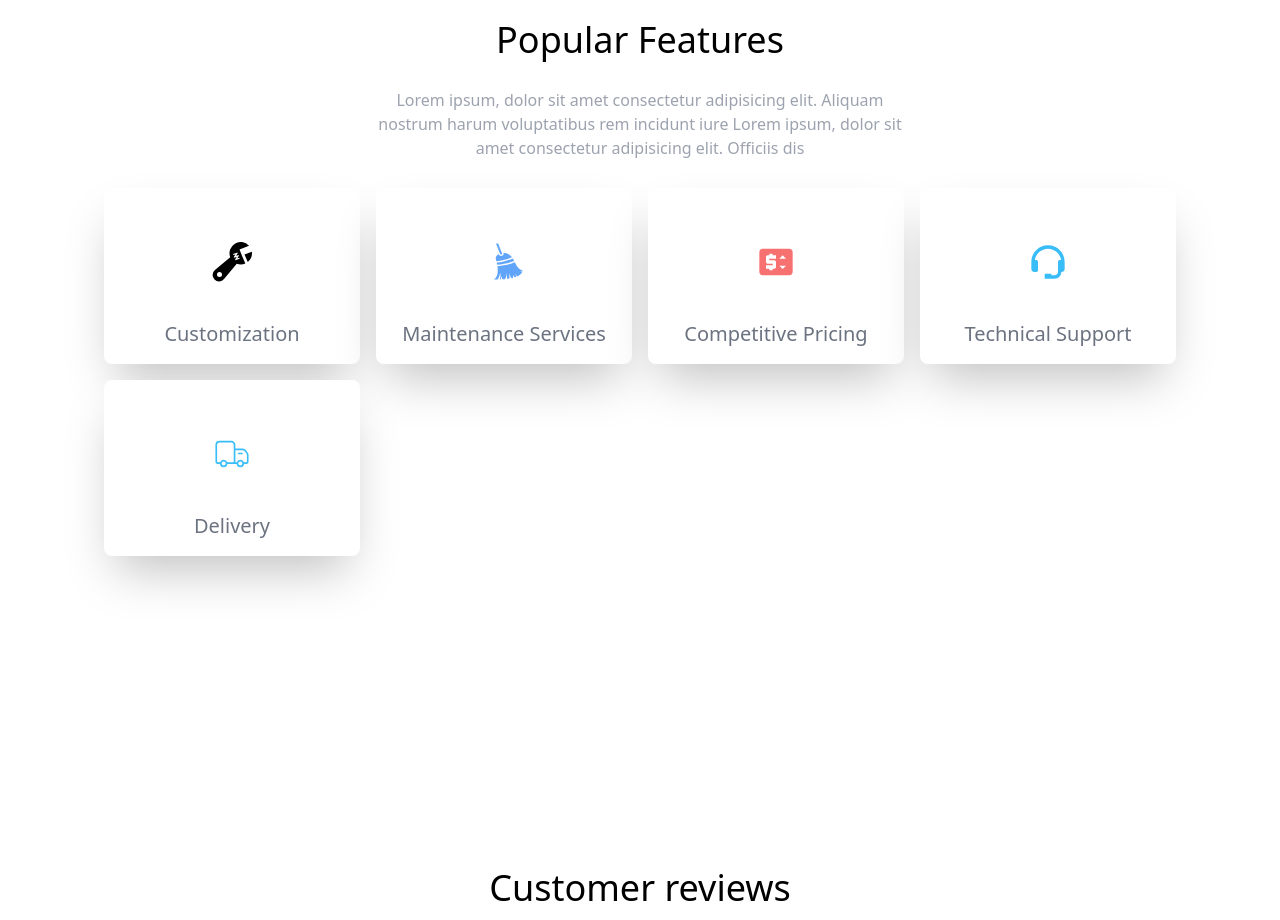
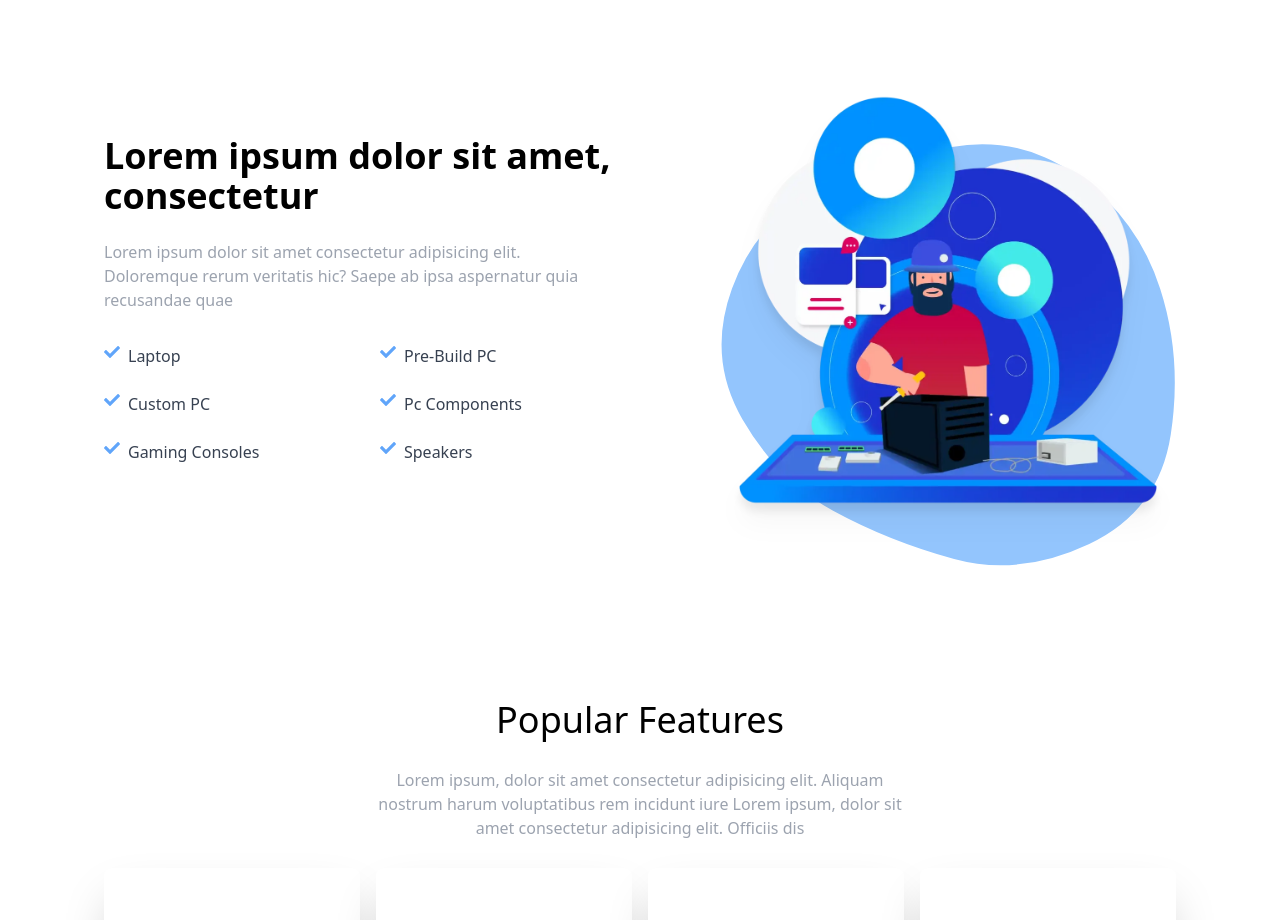
Before and after one commit to PiyushSinha0526/SPA, a React app: page / in a window 1280 px wide. Shown: the part 860-1780 px from the top of the page. Built offline with nearby package versions, Linux system fonts and the light colour scheme; the HTML template or start-up script is replaced by a standard one.

Commit message:
Statu: About complete

```diff
--- a/src/components/About.jsx
+++ b/src/components/About.jsx
@@ -1,7 +1,66 @@
 import React from "react";
+import { FaCheck } from "react-icons/fa";
+import build from "../assets/build.png";
 
 function About() {
-  return <div>{/* <h3>Popular Features</h3> */}</div>;
+  const products = [
+    {
+      name: "Laptop",
+    },
+    {
+      name: "Pre-Build PC",
+    },
+    {
+      name: "Custom PC",
+    },
+    {
+      name: "Pc Components",
+    },
+    {
+      name: "Gaming Consoles",
+    },
+    {
+      name: "Speakers",
+    },
+  ];
+  return (
+    <div className="flex flex-col md:flex-row justify-center items-center max-w-6xl w-full h-fit md:h-[80vh] mb-10 md:p-0 md:pl-10 pl-8  m-auto gap-10 ">
+      <div className="w-full md:w-1/2 flex flex-col gap-6">
+        <h3 className="text-2xl sm:text-3xl lg:text-4xl font-semibold text-center md:text-left">
+          Lorem ipsum dolor sit amet, consectetur
+        </h3>
+        <p className=" text-gray-400 pr-6 text-sm md:text-base text-center md:text-left">
+          Lorem ipsum dolor sit amet consectetur adipisicing elit. Doloremque
+          rerum veritatis hic? Saepe ab ipsa aspernatur quia recusandae quae
+        </p>
+        <div className=" grid grid-cols-2 gap-4 m-auto md:m-0 ">
+          {products.map((prod) => (
+            <div key={prod.name} className="w-full mt-2 flex gap-2 ">
+              <FaCheck className="text-blue-400" />
+              <span className="text-gray-700">{prod.name}</span>
+            </div>
+          ))}
+        </div>
+      </div>
+      <div className="w-1/2 flex justify-center items-center relative">
+        <img
+          src={build}
+          alt="pc build"
+          className="w-full min-w-[240px] md:w-4/5 drop-shadow-xl"
+        />
+        <svg
+          id="10015.io"
+          viewBox="0 0 480 480"
+          className="absolute top-0 min-w-[300px] sm:min-w-[400px] w-full -z-10"
+        >
+          <path
+            fill="#93c5fd"
+            d="M439.5,308.5Q429,377,366.5,406.5Q304,436,245.5,420Q187,404,137.5,377Q88,350,56,295Q24,240,46.5,178Q69,116,125.5,89Q182,62,243.5,51Q305,40,357.5,78Q410,116,430,178Q450,240,439.5,308.5Z"
+          />
+        </svg>
+      </div>
+    </div>
+  );
 }
 
 export default About;
--- a/src/components/Features.jsx
+++ b/src/components/Features.jsx
@@ -42,7 +42,7 @@ const featureItem = [
 function Features() {
   return (
     <div className=" flex flex-col items-center max-w-6xl w-full h-fit md:h-screen px-10 m-auto gap-7 ">
-      <h2 className="text-4xl ">Popular Features</h2>
+      <h2 className="text-3xl md:text-4xl text-center">Popular Features</h2>
       <p className="text-gray-400 text-base leading-6 text-center max-w-[550px]">
         Lorem ipsum, dolor sit amet consectetur adipisicing elit. Aliquam
         nostrum harum voluptatibus rem incidunt iure Lorem ipsum, dolor sit amet
--- a/src/components/Header.jsx
+++ b/src/components/Header.jsx
@@ -170,7 +170,7 @@ function Header() {
                 </svg>
               </span>
 
-              <ul className=" py-4 shadow-md flex flex-col justify-center items-center text-lg font-semibold text-gray-500 p-2">
+              <ul className=" py-4 shadow-md flex flex-col justify-center items-center text-lg font-semibold text-gray-400 p-2">
                 {navItems.map((item, index) => {
                   return (
                     <li
--- a/src/components/Home.jsx
+++ b/src/components/Home.jsx
@@ -10,12 +10,12 @@ function Home() {
         <img
           src={display}
           alt="monitor"
-          className="w-80 h-80 md:w-96 md:h-96 lg:w-fit lg:h-fit -z-10"
+          className="w-80 h-80 md:w-96 md:h-96 lg:w-fit lg:h-fit -z-10 drop-shadow-xl"
         />
         <img
           src={mouse}
           alt="mouse"
-          className="absolute bottom-5 skew-y-6 -skew-x-3 right-[30%] md:right-[15%] lg:right-[25%] w-12 h-12 md:w-16 md:h-16 lg:w-20 lg:h-20 "
+          className="absolute bottom-5 skew-y-6 -skew-x-3 right-[30%] md:right-[15%] lg:right-[25%] w-12 h-12 md:w-16 md:h-16 lg:w-20 lg:h-20 drop-shadow-xl"
         />
       </div>
       <div className=" lg:w-1/2 w-full flex justify-center text-white px-10 md:px-0">
--- a/src/components/Reviews.jsx
+++ b/src/components/Reviews.jsx
@@ -30,8 +30,10 @@ function Reviews() {
 
   return (
     <div className="flex flex-col items-center max-w-6xl w-full h-screen px-10 m-auto gap-4 p-2">
-      <h2 className="text-4xl">Customer reviews</h2>
-      <p>What out customers are saying ...</p>
+      <h2 className="text-3xl md:text-4xl text-center">Customer reviews</h2>
+      <p className="text-gray-400 text-center">
+        What our customers are saying ...
+      </p>
       <div className="mt-8 grid grid-cols-1 sm:grid-cols-2 lg:grid-cols-3 md:flex-row gap-4">
         {customerReviews.map((rev) => (
           <div
```
Also changed, not shown: src/assets/build.png (added).
